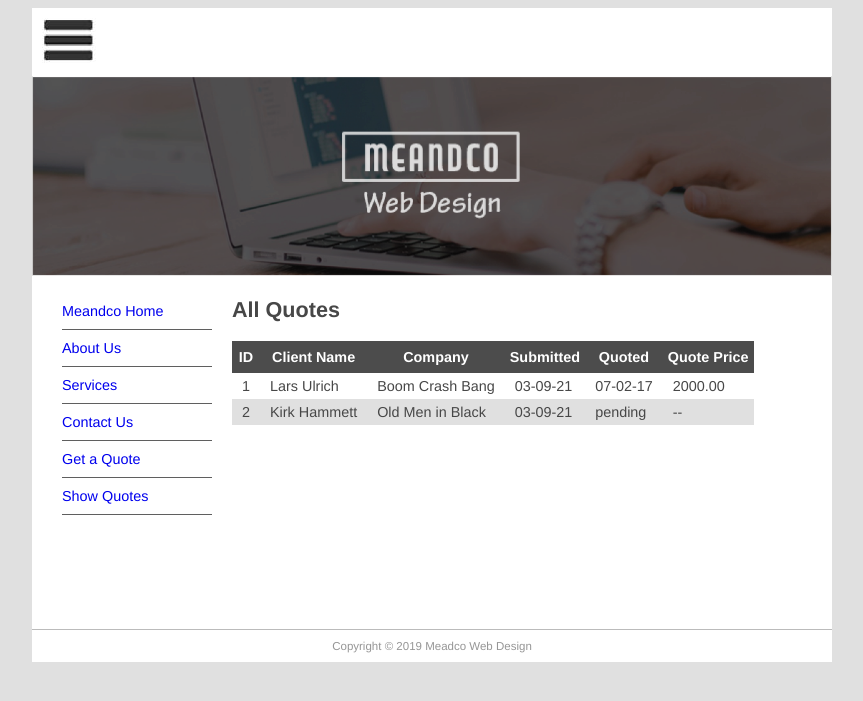
After one commit to reywald/Quotes, a Django app: page /quote/show in a window 1280 px wide. The commit adds this page. Shown: the top 701 px of the page, without its empty margins (208-1071 px from the left). Run offline with Django 3.2, Linux system fonts and the light colour scheme; data comes from the database, SQL or seed files in the repository; both versions use the stored data as it was after the commit.

Commit message:
Viewing records with Quote ListView template

```diff
--- /dev/null
+++ b/quotes/templates/quotes/quote_list.html
@@ -0,0 +1,28 @@
+{% extends 'quotes/quote.html' %}
+
+{% block title %}All Quotes{% endblock title %}
+
+{% block content %}
+    <h1>All Quotes</h1>
+
+    <table style="border-collapse:collapse">
+        <tr class="quotehdr">
+            <th>ID</th>
+            <th>Client Name</th>
+            <th>Company</th>
+            <th>Submitted</th>
+            <th>Quoted</th>
+            <th>Quote Price</th>
+        </tr>
+        {% for quote in all_quotes %}
+            <tr class="quoterow {% cycle '' 'altrow' %}">
+                <td>{{ quote.id }}</td>
+                <td>{{ quote.name }}</td>
+                <td>{{ quote.company }}</td>
+                <td>{{ quote.submitted | date:"m-d-y" }}</td>
+                <td>{{ quote.quotedate | date:"m-d-y" | default:"pending" }}</td>
+                <td>{{ quote.quoteprice | default:"--" }}</td>
+            </tr>
+        {% endfor %}
+    </table>
+{% endblock content %}
--- a/quotes/urls.py
+++ b/quotes/urls.py
@@ -1,7 +1,9 @@
 from django.urls import path
 
 from . import views
+from .views import QuoteList
 
 urlpatterns = [
     path('', views.quote_req, name='quote-request'),
+    path('show', QuoteList.as_view(), name='show-quotes'),
 ]
--- a/quotes/views.py
+++ b/quotes/views.py
@@ -1,9 +1,20 @@
 from django.shortcuts import render
 from django.http import HttpResponseRedirect
+from django.views.generic.list import ListView
 
 from .models import Quote
 from .forms import QuoteForm
 from pages.models import Page
+
+
+class QuoteList(ListView):
+    model = Quote
+    context_object_name = 'all_quotes'
+
+    def get_context_data(self, **kwargs):
+        context = super(QuoteList, self).get_context_data(**kwargs)
+        context['page_list'] = Page.objects.all()
+        return context
 
 
 def quote_req(request):
--- a/static/main.css
+++ b/static/main.css
@@ -111,3 +111,19 @@ input {
 .required label:after {
     content: "*";
 }
+
+.quotehdr th {
+    background-color: #4c4c4c;
+    color: white;
+    text-align: center;
+    padding: 8px 5px;
+    border: none;
+}
+
+.quoterow td {
+    padding: 5px 10px;
+}
+
+.altrow {
+    background-color: #e0e0e0;
+}
--- a/templates/base.html
+++ b/templates/base.html
@@ -33,6 +33,7 @@
                     {% endblock sidenav %}
                     <li><a href="{% url "contact" %}">Contact Us</a></li>
                     <li><a href="{% url "quote-request" %}">Get a Quote</a></li>
+                    <li><a href="{% url "show-quotes" %}">Show Quotes</a></li>
                 </ul>
             </nav>
         </aside>
```
Also changed, not shown: db.sqlite3.
